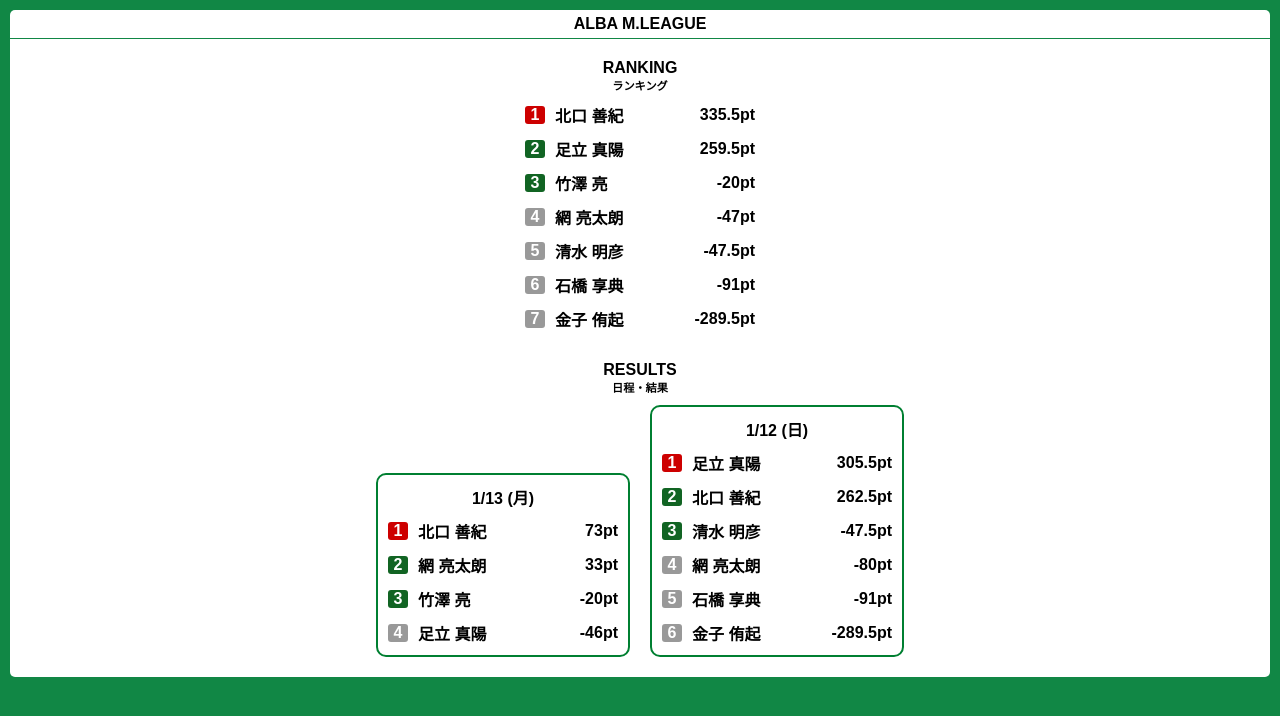
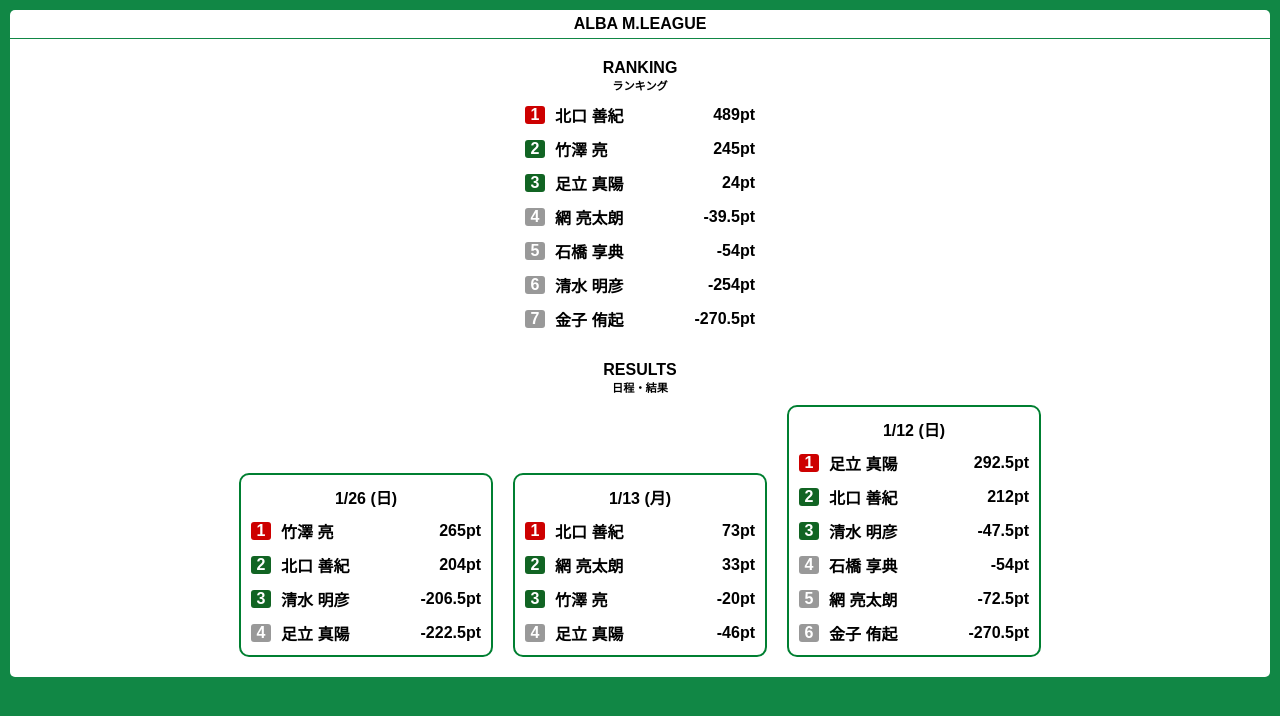
Before and after one commit to peichan/alba-mleague, an Angular app: page / in a window 1280 px wide. Shown: the top 716 px of the page. Built offline with nearby package versions, Linux system fonts and the light colour scheme.

Commit message:
add 1/26

```diff
--- a/src/app/app.component.ts
+++ b/src/app/app.component.ts
@@ -21,12 +21,12 @@
 }
 
 const dayResults: DayResult[] = [
-// new DayResult("1/26 (日)", [
-//   new Result("足立 真陽", 0),
-//   new Result("石橋 享典", 0),
-//   new Result("北口 善紀", 0),
-//   new Result("清水 明彦", 0)
-// ]),
+  new DayResult("1/26 (日)", [
+    new Result("竹澤 亮", 265),
+    new Result("北口 善紀", 204),
+    new Result("清水 明彦", -206.5),
+    new Result("足立 真陽", -222.5)
+  ]),
   new DayResult("1/13 (月)", [
     new Result("北口 善紀", 73),
     new Result("網 亮太朗", 33),
@@ -34,12 +34,12 @@
     new Result("足立 真陽", -46)
   ]),
   new DayResult("1/12 (日)", [
-    new Result("足立 真陽", 305.5),
-    new Result("北口 善紀", 262.5),
+    new Result("足立 真陽", 292.5),
+    new Result("北口 善紀", 212),
     new Result("清水 明彦", -47.5),
-    new Result("網 亮太朗", -80),
-    new Result("石橋 享典", -91),
-    new Result("金子 侑起", -289.5)
+    new Result("石橋 享典", -54),
+    new Result("網 亮太朗", -72.5),
+    new Result("金子 侑起", -270.5)
   ])
 ];
 
```
